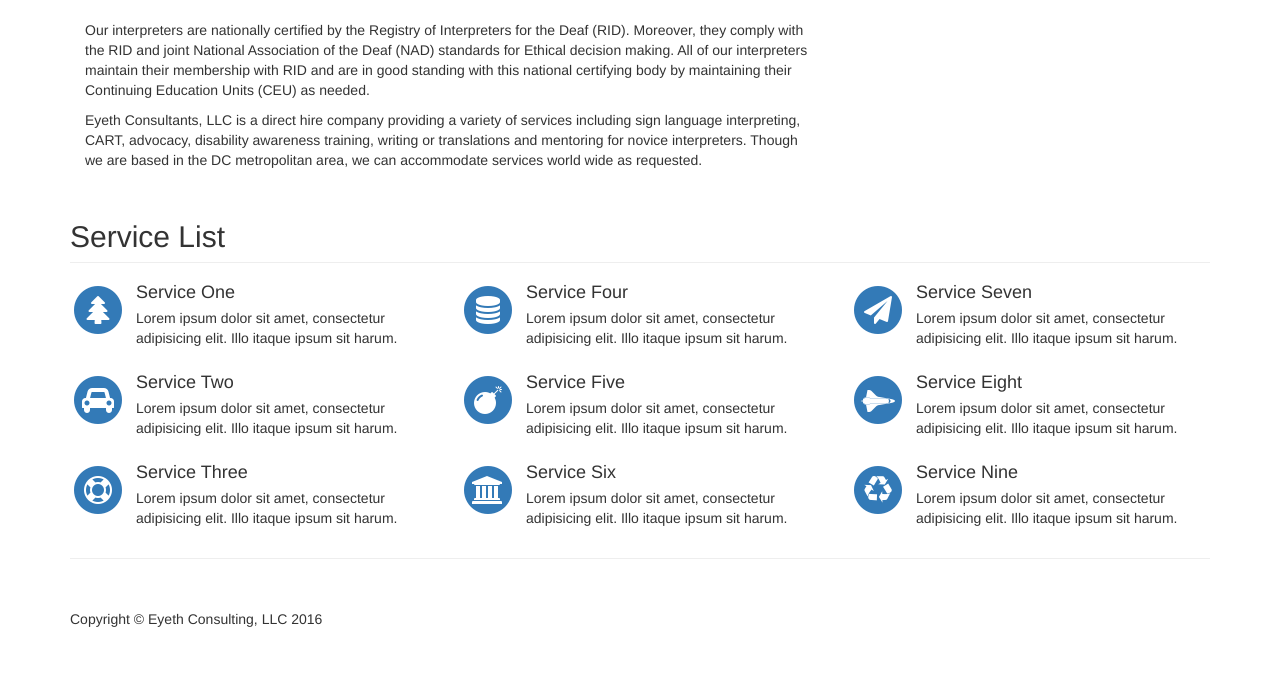
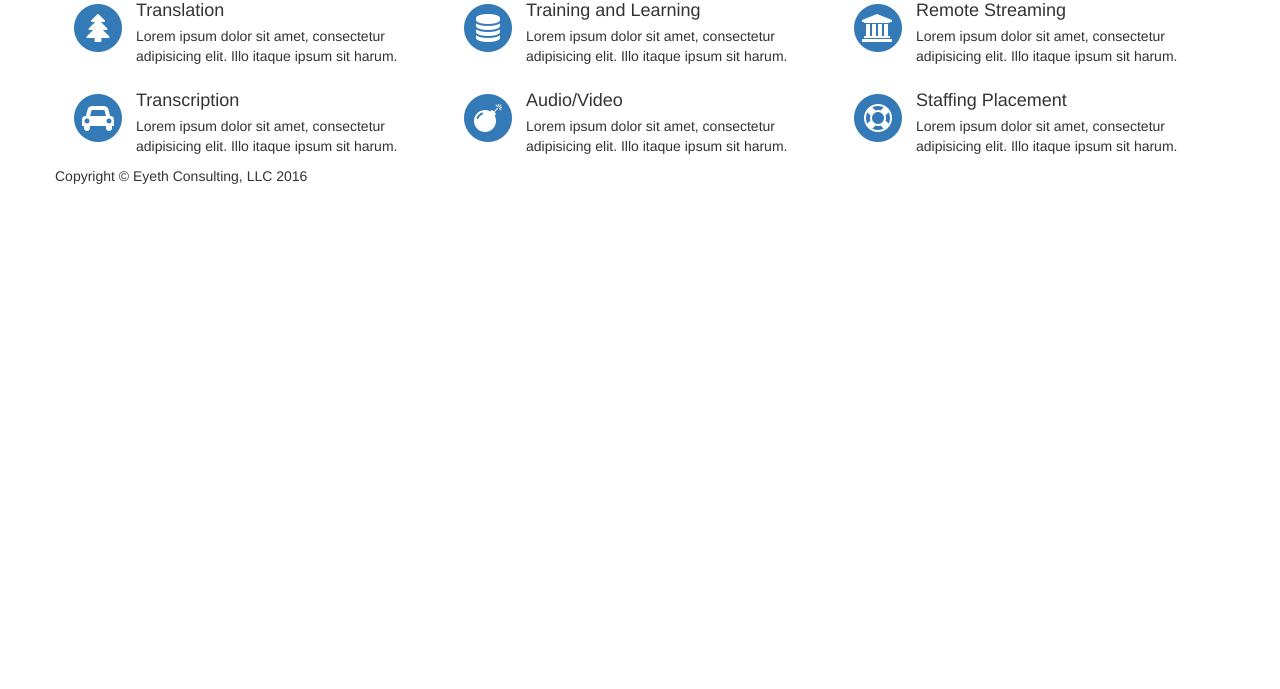
Before and after one commit to sdenkahairdesign/sdenkahairdesign.github.io, a plain HTML site: page services.html in a window 1280 px wide. Shown: the part 579-1268 px from the top of the page. After the commit the page ends 825 px from the top, so only its background shows below. Drawn offline with Linux system fonts and the light colour scheme.

Commit message:
fixed full width bug, removed section image

```diff
--- a/services.html
+++ b/services.html
@@ -134,28 +134,24 @@
     </div>
     <!-- /.row -->
 
-        <!-- Full Width Content Column -->
-        <div class="col-lg-8">
-
-            <!-- Preview Image -->
-            <img class="img-responsive" src="http://placehold.it/900x200" alt="">
-
-            <hr>
+    <!-- Content Row -->
+    <div class="row">
+      <div class="col-lg-12">
 
         <!-- Post Content -->
         <h2>Be Our Guest</h2>
         <p class="lead">EC offers a cost effective solution to finding top quality interpreters who specialize in communication facilitation. Our interpreters are well rounded, meaning they have integrity, are trustworthy, professional, reliable, skilled, and personable.</p>
         <p>Our interpreters are nationally certified by the Registry of Interpreters for the Deaf (RID). Moreover, they comply with the RID and joint National Association of the Deaf (NAD) standards for Ethical decision making. All of our interpreters maintain their membership with RID and are in good standing with this national certifying body by maintaining their Continuing Education Units (CEU) as needed.</p>
         <p>Eyeth Consultants, LLC is a direct hire company providing a variety of services including sign language interpreting, CART, advocacy, disability awareness training, writing or translations and mentoring for novice interpreters. Though we are based in the DC metropolitan area, we can accommodate services world wide as requested.</p>
-
-
       </div>
+    </div>
+    <!-- /.row -->
 
     <!-- Service List -->
     <!-- The circle icons use Font Awesome's stacked icon classes. For more information, visit http://fontawesome.io/examples/ -->
     <div class="row">
       <div class="col-lg-12">
-                <h2 class="page-header">Service List</h2>
+        <h2 class="page-header">Services</h2>
       </div>
       <div class="col-md-4">
         <div class="media">
@@ -166,7 +162,7 @@
             </span>
           </div>
           <div class="media-body">
-                        <h4 class="media-heading">Service One</h4>
+            <h4 class="media-heading">Translation</h4>
             <p>Lorem ipsum dolor sit amet, consectetur adipisicing elit. Illo itaque ipsum sit harum.</p>
           </div>
         </div>
@@ -178,19 +174,7 @@
             </span>
           </div>
           <div class="media-body">
-                        <h4 class="media-heading">Service Two</h4>
-                        <p>Lorem ipsum dolor sit amet, consectetur adipisicing elit. Illo itaque ipsum sit harum.</p>
-                    </div>
-                </div>
-                <div class="media">
-                    <div class="pull-left">
-                        <span class="fa-stack fa-2x">
-                              <i class="fa fa-circle fa-stack-2x text-primary"></i>
-                              <i class="fa fa-support fa-stack-1x fa-inverse"></i>
-                        </span>
-                    </div>
-                    <div class="media-body">
-                        <h4 class="media-heading">Service Three</h4>
+            <h4 class="media-heading">Transcription</h4>
             <p>Lorem ipsum dolor sit amet, consectetur adipisicing elit. Illo itaque ipsum sit harum.</p>
           </div>
         </div>
@@ -204,7 +188,7 @@
             </span>
           </div>
           <div class="media-body">
-                        <h4 class="media-heading">Service Four</h4>
+            <h4 class="media-heading">Training and Learning</h4>
             <p>Lorem ipsum dolor sit amet, consectetur adipisicing elit. Illo itaque ipsum sit harum.</p>
           </div>
         </div>
@@ -216,19 +200,7 @@
             </span>
           </div>
           <div class="media-body">
-                        <h4 class="media-heading">Service Five</h4>
-                        <p>Lorem ipsum dolor sit amet, consectetur adipisicing elit. Illo itaque ipsum sit harum.</p>
-                    </div>
-                </div>
-                <div class="media">
-                    <div class="pull-left">
-                        <span class="fa-stack fa-2x">
-                              <i class="fa fa-circle fa-stack-2x text-primary"></i>
-                              <i class="fa fa-bank fa-stack-1x fa-inverse"></i>
-                        </span>
-                    </div>
-                    <div class="media-body">
-                        <h4 class="media-heading">Service Six</h4>
+            <h4 class="media-heading">Audio/Video</h4>
             <p>Lorem ipsum dolor sit amet, consectetur adipisicing elit. Illo itaque ipsum sit harum.</p>
           </div>
         </div>
@@ -238,11 +210,11 @@
           <div class="pull-left">
             <span class="fa-stack fa-2x">
               <i class="fa fa-circle fa-stack-2x text-primary"></i>
-                              <i class="fa fa-paper-plane fa-stack-1x fa-inverse"></i>
+              <i class="fa fa-bank fa-stack-1x fa-inverse"></i>
             </span>
           </div>
           <div class="media-body">
-                        <h4 class="media-heading">Service Seven</h4>
+            <h4 class="media-heading">Remote Streaming</h4>
             <p>Lorem ipsum dolor sit amet, consectetur adipisicing elit. Illo itaque ipsum sit harum.</p>
           </div>
         </div>
@@ -250,25 +222,12 @@
           <div class="pull-left">
             <span class="fa-stack fa-2x">
               <i class="fa fa-circle fa-stack-2x text-primary"></i>
-                              <i class="fa fa-space-shuttle fa-stack-1x fa-inverse"></i>
+              <i class="fa fa-support fa-stack-1x fa-inverse"></i>
             </span>
           </div>
           <div class="media-body">
-                        <h4 class="media-heading">Service Eight</h4>
+            <h4 class="media-heading">Staffing Placement</h4>
             <p>Lorem ipsum dolor sit amet, consectetur adipisicing elit. Illo itaque ipsum sit harum.</p>
-                    </div>
-                </div>
-                <div class="media">
-                    <div class="pull-left">
-                        <span class="fa-stack fa-2x">
-                              <i class="fa fa-circle fa-stack-2x text-primary"></i>
-                              <i class="fa fa-recycle fa-stack-1x fa-inverse"></i>
-                        </span>
-                    </div>
-                    <div class="media-body">
-                        <h4 class="media-heading">Service Nine</h4>
-                        <p>Lorem ipsum dolor sit amet, consectetur adipisicing elit. Illo itaque ipsum sit harum.</p>
-                    </div>
           </div>
         </div>
     </div>
```
Lines whose indentation alone changed are shown as unchanged.
